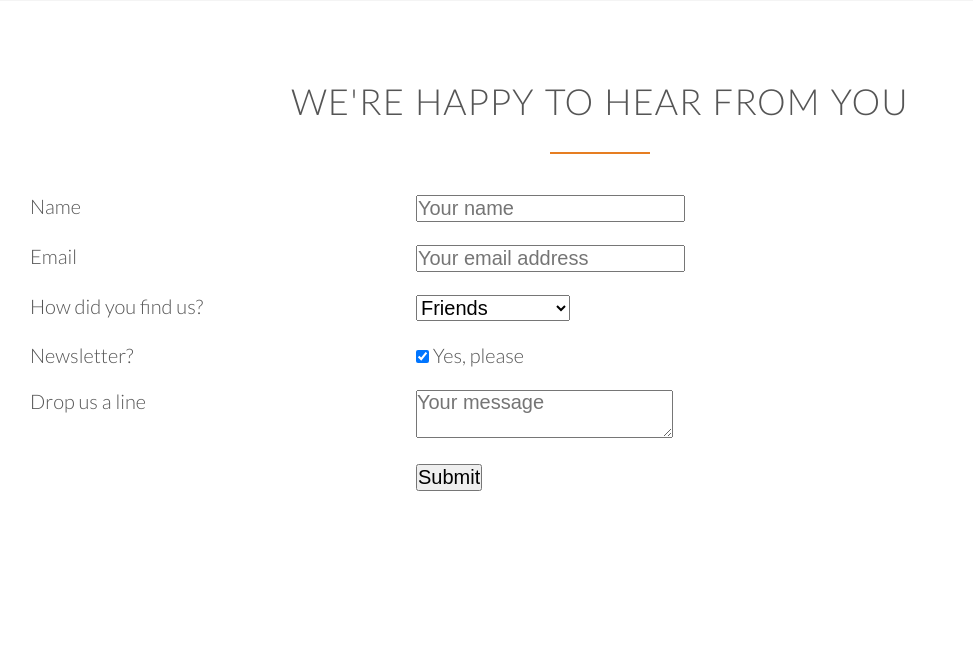
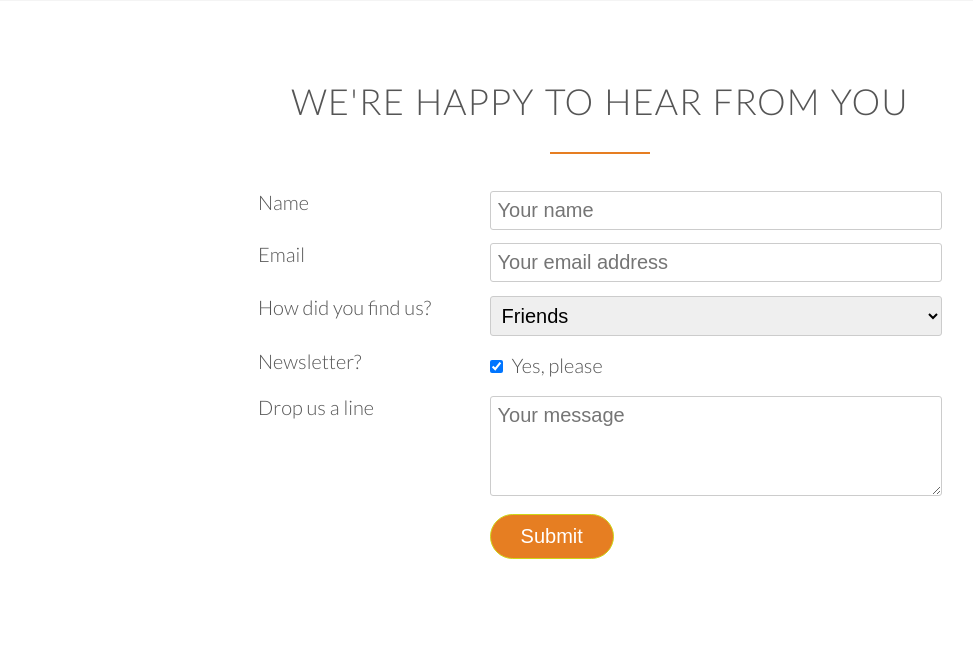
Before and after one commit to aindriu80/Omnifood2, a PHP site: page / in a window 1280 px wide. Shown: the part 4654-5300 px from the top of the page, without its empty margins (40-1013 px from the left). Before the commit the page ends 5145 px from the top, so only its background shows below. Run offline with PHP 8.4, Linux system fonts and the light colour scheme; some web fonts are replaced.

Commit message:
Contact form - css style & layout

```diff
--- a/resources/css/style.css
+++ b/resources/css/style.css
@@ -153,7 +153,8 @@ a:active {
 -----------------------------------------*/
 
 .btn:link,
-.btn:visited {
+.btn:visited,
+input[type=submit]{
     display: inline-block;
     padding: 10px 30px;
     font-weight: 300;
@@ -163,7 +164,8 @@ a:active {
 }
 
 .btn-full:link,
-.btn-full:visited {
+.btn-full:visited,
+input[type=submit]{
     background-color: #e67e22;
     border: 1px solid #e67e22;
     color: #fff;
@@ -177,12 +179,15 @@ a:active {
 }
 
 .btn:hover,
-.btn:active {
+.btn:active,
+input[type=submit]:hover,
+input[type=submit]:active{
     background-color: #cf6d17;
 }
 
 .btn-full:hover,
-.btn-full:active {
+.btn-full:active,
+input[type=submit]{
     border: 1px solid #cfd617;
 }
 
@@ -461,3 +466,35 @@ cite img {
 .plan-box ul li {
     padding: 5px 0;
 }
+
+
+
+/*-----------------------------------------
+-------------- Contact Form ---------------
+-----------------------------------------*/
+
+.contact-form {
+    width: 60%;
+    margin: 0 auto;
+}
+
+input[type=text],
+input[type=email],
+select,
+textarea {
+    width: 100%;
+    padding: 7px;
+    border-radius: 3px;
+    border: 1px solid #ccc;
+}
+
+textarea {
+    height: 100px;
+}
+
+input[type=checkbox]{
+    margin: 10px 5px 10px 0px;
+
+}
+
+*:focus {outline: none;}
```
